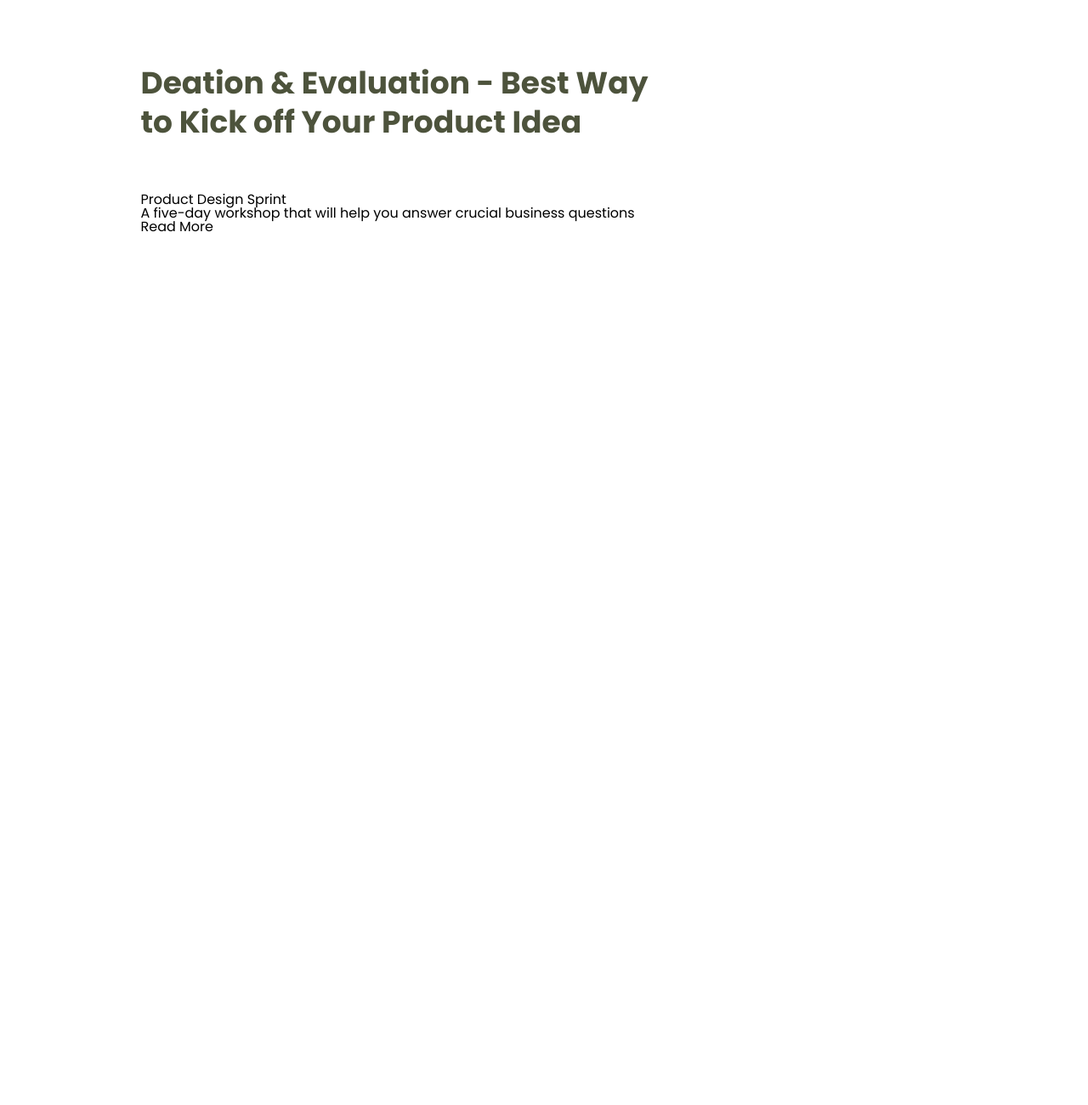
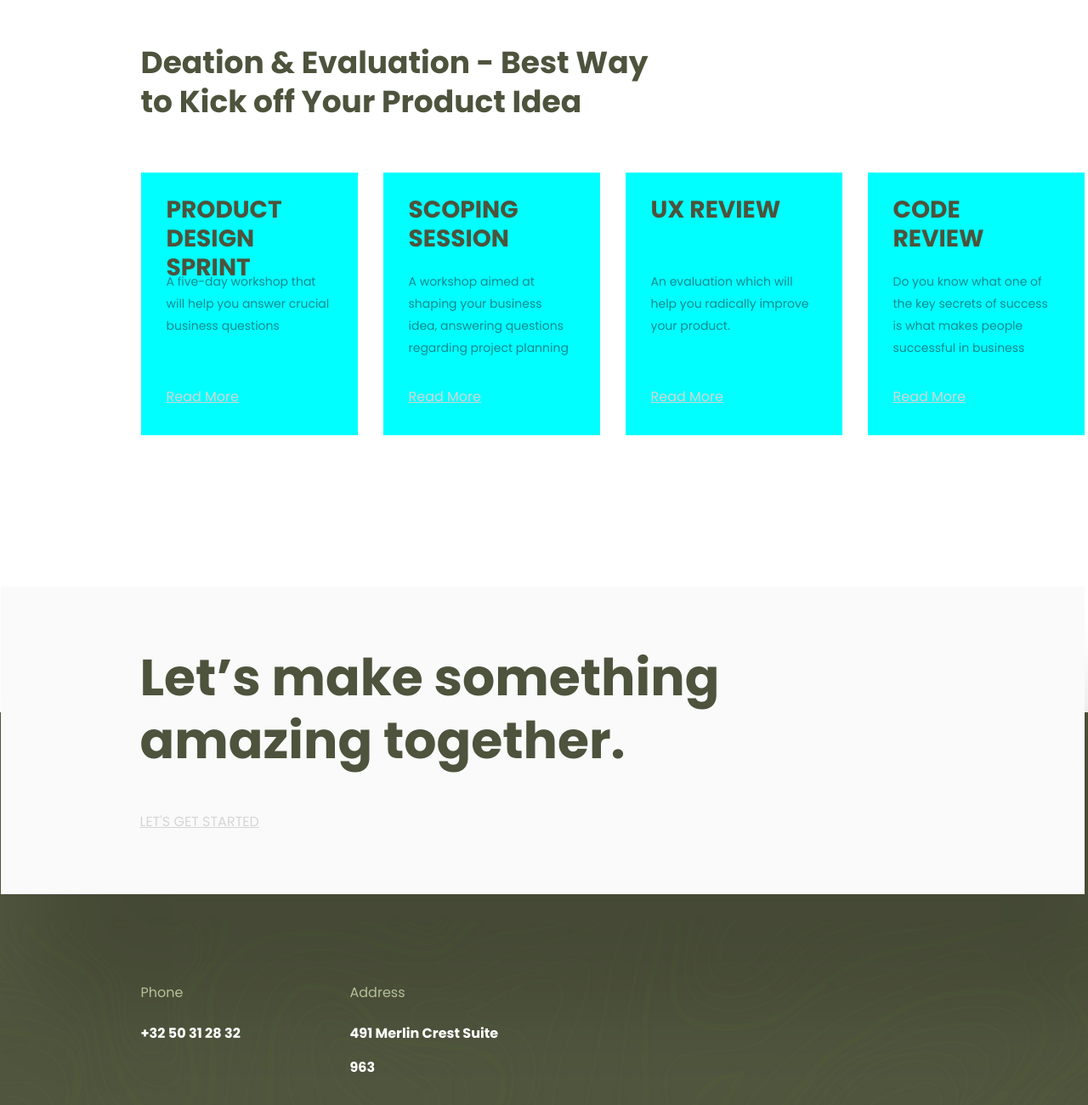
Before and after one commit to lazargk/webovio, a plain HTML site: page index.html in a window 1280 px wide. Shown: the part 910-2210 px from the top of the page at 85% size. Before the commit the page ends 1446 px from the top, so only its background shows below. Drawn offline with Linux system fonts and the light colour scheme.

Commit message:
init:footer contacts

```diff
--- a/index.html
+++ b/index.html
@@ -1,39 +1,39 @@
 <!DOCTYPE html>
 <html lang="en">
   <head>
-    <meta charset="UTF-8">
-    <meta http-equiv="X-UA-Compatible" content="IE=edge">
-    <meta name="viewport" content="width=device-width, initial-scale=1.0">
+    <meta charset="UTF-8" />
+    <meta http-equiv="X-UA-Compatible" content="IE=edge" />
+    <meta name="viewport" content="width=device-width, initial-scale=1.0" />
 
-    <link rel="preconnect" href="https://fonts.gstatic.com">
-<link href="https://fonts.googleapis.com/css2?family=Poppins:ital,wght@0,400;0,500;0,700;1,700&display=swap" rel="stylesheet">
+    <link rel="preconnect" href="https://fonts.gstatic.com" />
+    <link
+      href="https://fonts.googleapis.com/css2?family=Poppins:ital,wght@0,400;0,500;0,700;1,700&display=swap"
+      rel="stylesheet"
+    />
 
-    <link rel="stylesheet" href="reset.css">
-    <link rel="stylesheet" href="style.css">
+    <link rel="stylesheet" href="reset.css" />
+    <link rel="stylesheet" href="style.css" />
     <title>Webovio</title>
   </head>
+
   <body>
     <div class="content">
       <header class="header">
         <div class="main-content">
           <div class="nav-bar">
-                    <img src="./img/logo.svg" alt="">
-                    <img src="./img/nav-menu.png" alt="">
+            <img src="./img/logo.svg" alt="" />
+            <img src="./img/nav-menu.png" alt="" />
           </div>
           <div class="slider">
             <div class="slider-item">
-                        <div class="slider-text__small-caption">
-                            A place where
-                        </div>
+              <div class="slider-text__small-caption">A place where</div>
               <div class="slider-text__title">
-                            <h1>
-                                A creative agency for redemptive brands
-                            </h1>
-
+                <h1>A creative agency for redemptive brands</h1>
               </div>
               <div class="slider-text__desc">
                 <p>
-                                Anteelo is a leading strategic design firm that builds powerful digital solutions for startups and enterprises.
+                  Anteelo is a leading strategic design firm that builds
+                  powerful digital solutions for startups and enterprises.
                 </p>
               </div>
               <div class="slider-button">
@@ -41,15 +41,11 @@
               </div>
             </div>
           </div>
-
         </div>
-
       </header>
       <div class="section-product main-content">
         <div class="section-product__title">
-                <h1>
-                    Deation & Evaluation - Best Way to Kick off Your Product Idea
-                </h1>
+          <h1>Deation & Evaluation - Best Way to Kick off Your Product Idea</h1>
         </div>
         <div class="section-products">
           <div class="section-product__item">
@@ -58,15 +54,77 @@
             </div>
             <div class="section-product__item-desc">
               <p>
-                            A five-day workshop that will help you answer crucial business questions
+                A five-day workshop that will help you answer crucial business
+                questions
               </p>
             </div>
-                    <div class="section-product__item-btn">
-                        <p>Read More</p>
+            <div class="section-product__item-btn">Read More</div>
+          </div>
+
+          <div class="section-product__item">
+            <div class="section-product__item-title">
+              <h3>Scoping Session</h3>
+            </div>
+            <div class="section-product__item-desc">
+              <p>
+                A workshop aimed at shaping your business idea, answering
+                questions regarding project planning
+              </p>
+            </div>
+            <div class="section-product__item-btn">Read More</div>
+          </div>
+
+          <div class="section-product__item">
+            <div class="section-product__item-title">
+              <h3>UX Review</h3>
+            </div>
+            <div class="section-product__item-desc">
+              <p>
+                An evaluation which will help you radically improve your
+                product.
+              </p>
+            </div>
+            <div class="section-product__item-btn">Read More</div>
+          </div>
+
+          <div class="section-product__item">
+            <div class="section-product__item-title">
+              <h3>Code Review</h3>
+            </div>
+            <div class="section-product__item-desc">
+              <p>
+                Do you know what one of the key secrets of success is what makes
+                people successful in business
+              </p>
+            </div>
+            <div class="section-product__item-btn">Read More</div>
+          </div>
+        </div>
+
+        <div class="call-to-action">
+          <h1 class="call-to-action__title">
+            Let’s make something amazing together.
+          </h1>
+          <div class="call-to-action__btn">LET'S GET STARTED</div>
+        </div>
+      </div>
+      <footer class="footer">
+        <div class="main-content">
+          <div class="contacts">
+            <div class="footer-contacts__phone">
+              <div class="footer-contacts__phone-title footer__font-title">Phone</div>
+              <div class="footer-contacts__phone-number footer__font-title-white">+32 50 31 28 32</div>
+            </div>
+            <div class="footer-contacts__address">
+              <div class="footer-contacts__address-title footer__font-title">Address</div>
+              <div class="footer-contacts__address-number footer__font-title-white">
+                491 Merlin Crest Suite 963
               </div>
             </div>
           </div>
+          <div class="footer-menu"></div>
         </div>
+      </footer>
     </div>
   </body>
 </html>
--- a/reset.css
+++ b/reset.css
@@ -1,48 +1,78 @@
-/* http://meyerweb.com/eric/tools/css/reset/
-   v2.0 | 20110126
-   License: none (public domain)
-*/
+/* Указываем box sizing */
+*,
+*::before,
+*::after {
+  box-sizing: border-box;
+}
 
-html, body, div, span, applet, object, iframe,
-h1, h2, h3, h4, h5, h6, p, blockquote, pre,
-a, abbr, acronym, address, big, cite, code,
-del, dfn, em, img, ins, kbd, q, s, samp,
-small, strike, strong, sub, sup, tt, var,
-b, u, i, center,
-dl, dt, dd, ol, ul, li,
-fieldset, form, label, legend,
-table, caption, tbody, tfoot, thead, tr, th, td,
-article, aside, canvas, details, embed,
-figure, figcaption, footer, header, hgroup,
-menu, nav, output, ruby, section, summary,
-time, mark, audio, video {
-	margin: 0;
-	padding: 0;
-	border: 0;
-	font-size: 100%;
-	font: inherit;
-	vertical-align: baseline;
+/* Убираем внутренние отступы */
+ul[class],
+ol[class] {
+  padding: 0;
 }
-/* HTML5 display-role reset for older browsers */
-article, aside, details, figcaption, figure,
-footer, header, hgroup, menu, nav, section {
-	display: block;
+
+/* Убираем внешние отступы */
+body,
+h1,
+h2,
+h3,
+h4,
+p,
+ul[class],
+ol[class],
+li,
+figure,
+figcaption,
+blockquote,
+dl,
+dd {
+  margin: 0;
 }
+
+/* Выставляем основные настройки по-умолчанию для body */
 body {
-	line-height: 1;
+  min-height: 100vh;
+  scroll-behavior: smooth;
+  text-rendering: optimizeSpeed;
+  line-height: 1.5;
 }
-ol, ul {
-	list-style: none;
+
+/* Удаляем стандартную стилизацию для всех ul и il, у которых есть атрибут class*/
+ul[class],
+ol[class] {
+  list-style: none;
 }
-blockquote, q {
-	quotes: none;
+
+/* Элементы a, у которых нет класса, сбрасываем до дефолтных стилей */
+a:not([class]) {
+  text-decoration-skip-ink: auto;
 }
-blockquote:before, blockquote:after,
-q:before, q:after {
-	content: '';
-	content: none;
+
+/* Упрощаем работу с изображениями */
+img {
+  max-width: 100%;
+  display: block;
 }
-table {
-	border-collapse: collapse;
-	border-spacing: 0;
+
+/* Указываем понятную периодичность в потоке данных у article*/
+article > * + * {
+  margin-top: 1em;
 }
+
+/* Наследуем шрифты для инпутов и кнопок */
+input,
+button,
+textarea,
+select {
+  font: inherit;
+}
+
+/* Удаляем все анимации и переходы для людей, которые предпочитай их не использовать */
+@media (prefers-reduced-motion: reduce) {
+  * {
+    animation-duration: 0.01ms !important;
+    animation-iteration-count: 1 !important;
+    transition-duration: 0.01ms !important;
+    scroll-behavior: auto !important;
+  }
+}
--- a/style.css
+++ b/style.css
@@ -1,7 +1,7 @@
 body .content {
   width: 1441px;
   margin: 0 auto;
-    font-family: 'Poppins', sans-serif;
+  font-family: "Poppins", sans-serif;
 }
 
 .main-content {
@@ -9,6 +9,7 @@ body .content {
   margin-left: auto;
   margin-right: auto;
   border-width: 0;
+  position: relative;
 }
 
 .header {
@@ -31,14 +32,14 @@ body .content {
 
 .slider-item {
   width: 616px;
-    height: 412px;;
+  height: 412px;
 }
 
 .slider-text__small-caption {
   margin-bottom: 22px;
   line-height: 21px;
   font-size: 14px;
-    color: #FFFFFF;
+  color: #ffffff;
   font-weight: 400;
 }
 
@@ -46,7 +47,7 @@ body .content {
   font-weight: bold;
   font-size: 60px;
   line-height: 74px;
-    color: #FFFFFF;
+  color: #ffffff;
   margin-bottom: 24px;
 }
 
@@ -54,7 +55,7 @@ body .content {
   font-weight: 400;
   font-size: 16px;
   line-height: 26px;
-    color: #FFFFFF;
+  color: #ffffff;
   margin-bottom: 45px;
 }
 
@@ -64,23 +65,156 @@ body .content {
   line-height: 24px;
   font-weight: 700;
   text-decoration: underline;
-    color: #FFD723;
+  color: #ffd723;
 }
 
 .section-product {
   padding-top: 150px;
 }
 
-.section-product__title  h1{
+.section-product__title h1 {
   width: 607px;
   font-weight: bold;
   font-size: 36px;
   line-height: 46px;
-    color: #4D533C;
+  color: #4d533c;
   margin-bottom: 60px;
 }
 
 .section-products {
   width: 100%;
   height: 309px;
+  display: flex;
+  justify-content: space-between;
+  margin-bottom: 326px;
 }
+
+.section-product__item {
+  position: relative;
+  width: 255px;
+  height: 309px;
+  background-color: aqua;
+}
+
+.section-product__item-title {
+  font-style: normal;
+  font-weight: 500;
+  font-size: 24px;
+  line-height: 34px;
+  text-transform: uppercase;
+  color: #4d533c;
+  width: 183px;
+  position: absolute;
+  top: 27px;
+  left: 30px;
+}
+
+.section-product__item-desc {
+  position: absolute;
+  width: 194px;
+  top: 115px;
+  left: 30px;
+  font-size: 14px;
+  line-height: 26px;
+  color: rgba(33, 56, 66, 0.6);
+}
+
+.section-product__item-btn {
+  position: absolute;
+  bottom: 36px;
+  left: 30px;
+  font-style: normal;
+  font-weight: normal;
+  font-size: 16px;
+  line-height: 18px;
+  text-decoration: underline;
+  color: #d4d6d4;
+}
+
+.section-product__item-btn:hover {
+  color: #ffd723;
+  cursor: pointer;
+}
+
+.call-to-action {
+  box-sizing: border-box;
+  width: 1275px;
+  height: 362px;
+  background-color: #fafafa;
+  box-shadow: 50px 130px 100px rgba(0, 0, 0, 0.145947);
+  padding-top: 70px;
+  padding-left: 164px;
+  /* margin-left: -164px; */
+  position: absolute;
+  left: -165px;
+  bottom: -540px;
+}
+
+.call-to-action__title {
+  width: 822px;
+  height: 148px;
+  font-size: 60px;
+  line-height: 74px;
+  color: #4d533c;
+}
+
+.call-to-action__btn {
+  margin-top: 50px;
+  font-size: 16px;
+  line-height: 18px;
+  text-decoration: underline;
+  color: #d4d6d4;
+}
+
+.footer {
+  box-sizing: border-box;
+  height: 920px;
+  background-image: url(./img/footer_bg.jpg);
+  padding-top: 310px;
+}
+
+.footer__font-title {
+  font-weight: normal;
+  font-style: normal;
+  font-size: 16px;
+  line-height: 40px;
+  color: #b6c197;
+}
+
+.footer__font-title-white {
+  font-weight: bold;
+  font-style: normal;
+  font-size: 16px;
+  line-height: 40px;
+  color: #ffffff;
+}
+
+.contacts {
+    box-sizing: border-box;
+  width: 452px;
+  height: 74px;
+  padding: 0;
+  position: relative;
+ border-width: 0;
+}
+
+.footer-contacts__address {
+    box-sizing: border-box;
+    position: absolute;
+    left: 246px;
+    top: 0;
+}
+
+.footer-contacts__phone-title, .footer-contacts__address-title {
+    margin-bottom: 8px;
+}
+
+.footer_menu {
+  box-sizing: border-box;
+  margin-top: 66px;
+  width: 1111px;
+  height: 320px;
+  padding: 61px 0 0 0;
+  border-top: 1px solid #5d6544;
+  padding-top: 60px;
+}
```
Also changed, not shown: img/footer_bg.jpg (added). Lines whose indentation alone changed are shown as unchanged.
